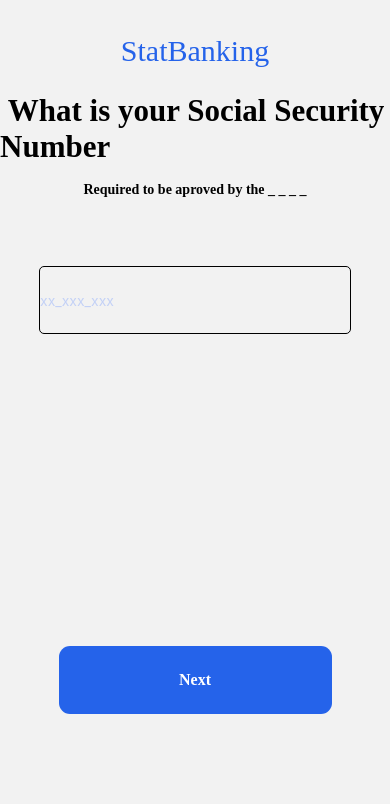
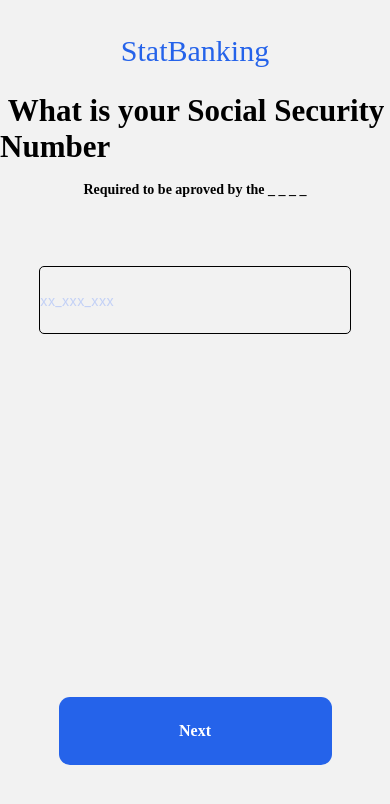
Before and after one commit to NaumanRecat/Bank-Ui, a React Native app: screen /Signup7 in a window 390 px wide. Shown: the top 804 px of the page. Built offline with nearby package versions, Linux system fonts and the light colour scheme.

Commit message:
congrates

```diff
--- a/src/screen/Signup6.js
+++ b/src/screen/Signup6.js
@@ -40,7 +40,7 @@ const styles = StyleSheet.create({
         borderRadius:11,
         alignItems:'center',
         justifyContent:'center',
-        marginTop:h('5%'),
+        marginTop:h('10%'),
     },
     Buttontext:{
         color:'#FFFFFF',
--- a/src/screen/Signup7.js
+++ b/src/screen/Signup7.js
@@ -46,6 +46,6 @@ const styles = StyleSheet.create({
     buttonview:{
         alignItems:'center',
         justifyContent:'center',
-        marginTop: h('32%')
+        marginTop: h('38%')
     }
 })
--- a/src/screen/Signup7_0.js
+++ b/src/screen/Signup7_0.js
@@ -66,7 +66,7 @@ const styles = StyleSheet.create({
       marginTop: 20,
     },
     Buttonview:{
-      marginTop:h('45%'),
+      marginTop:h('49%'),
       alignItems:'center',
     }
 })
```
